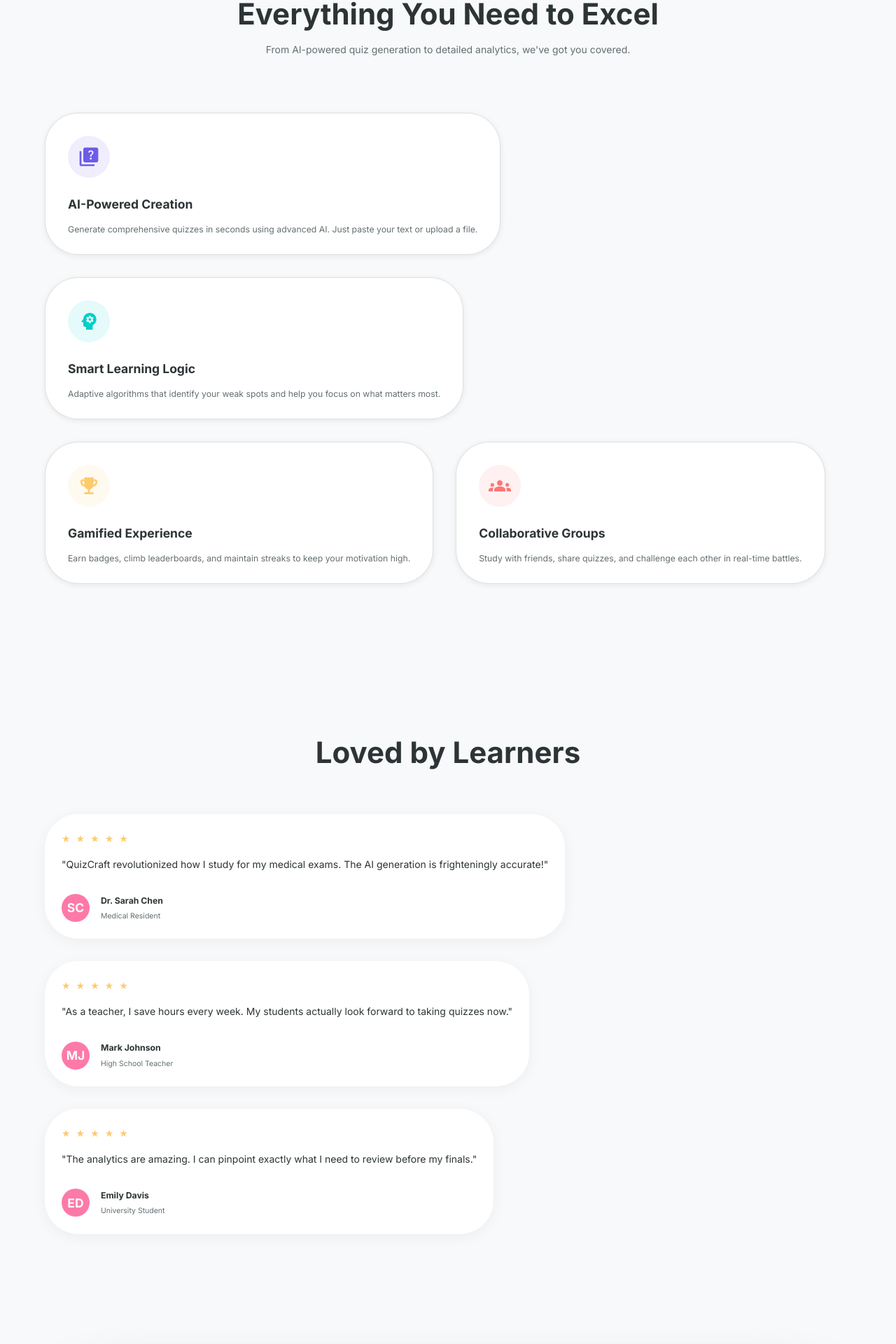
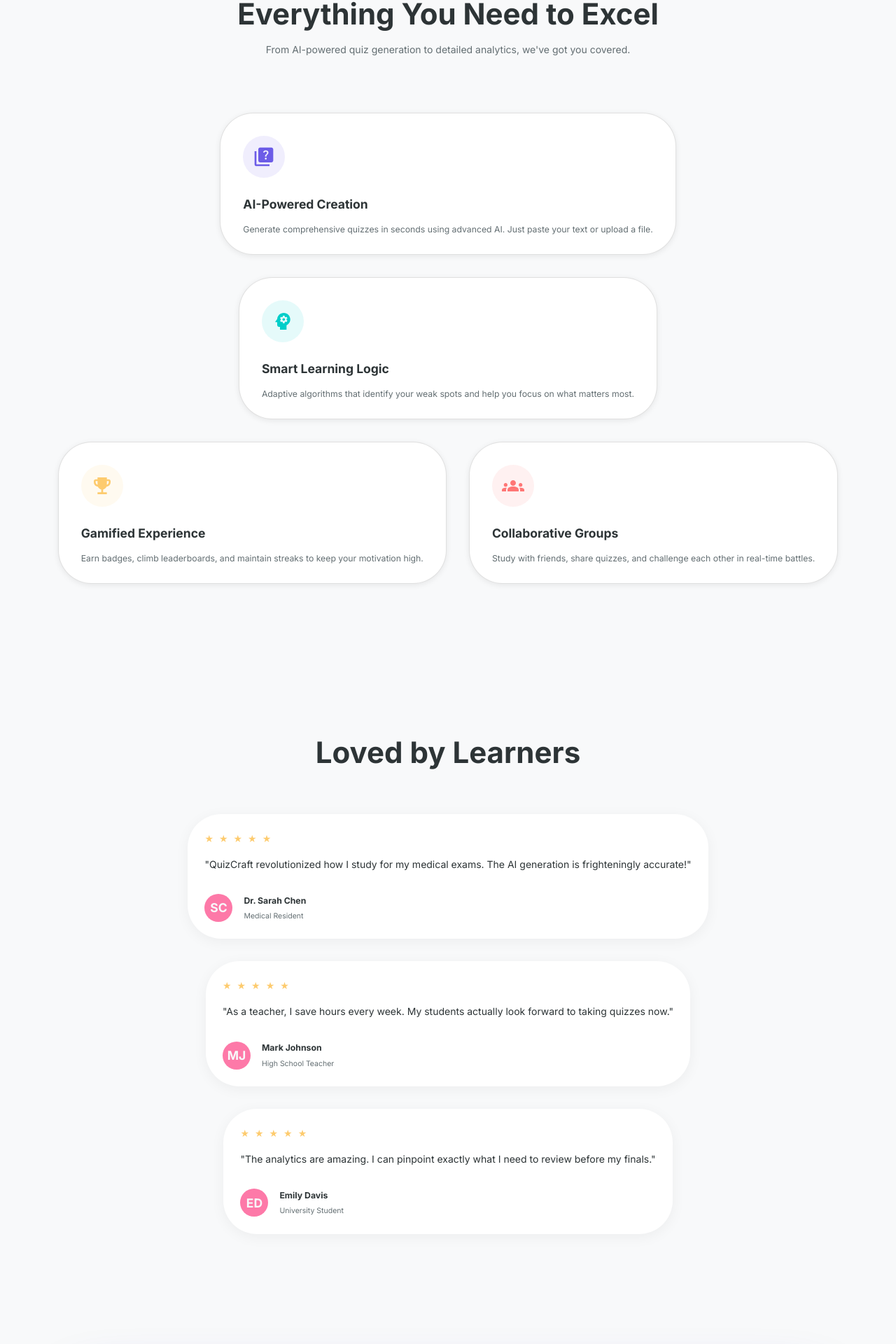
Before and after one commit to affanahmad024/quiz-craft-frontend, a React (Vite) app: page / in a window 1280 px wide. Shown: the part 2517-4437 px from the top of the page at 70% size. Built offline with nearby package versions, Linux system fonts and the light colour scheme.

Commit message:
landing comp

```diff
--- a/src/screens/LandingPage.jsx
+++ b/src/screens/LandingPage.jsx
@@ -466,9 +466,9 @@ function LandingPage() {
           </Typography>
         </Box>
 
-        <Grid container spacing={4}>
+        <Grid container spacing={4} justifyContent="center">
           {features.map((feature, index) => (
-            <Grid item xs={12} sm={6} md={3} key={index}>
+            <Grid item xs={12} sm={6} md={6} lg={6} key={index}>
               <motion.div
                 initial={{ opacity: 0, y: 20 }}
                 whileInView={{ opacity: 1, y: 0 }}
@@ -538,7 +538,7 @@ function LandingPage() {
                  Loved by Learners
              </Typography>
 
-             <Grid container spacing={4}>
+             <Grid container spacing={4} justifyContent="center">
                  {testimonials.map((t, i) => (
                      <Grid item xs={12} md={4} key={i}>
                          <Card elevation={0} sx={{
```
